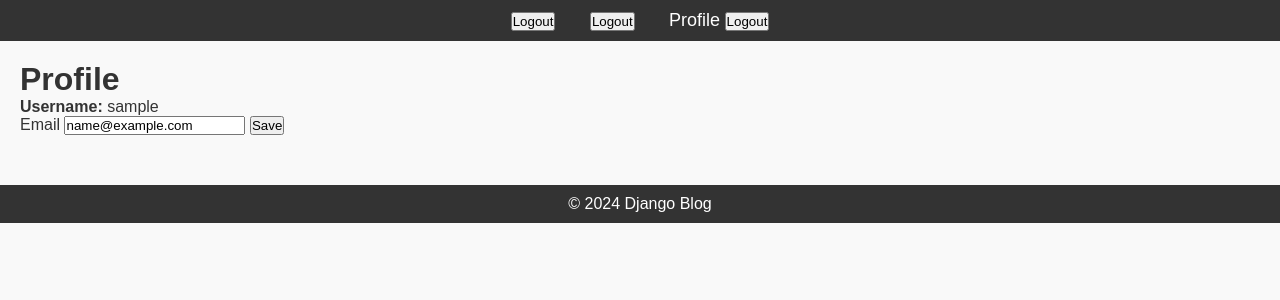
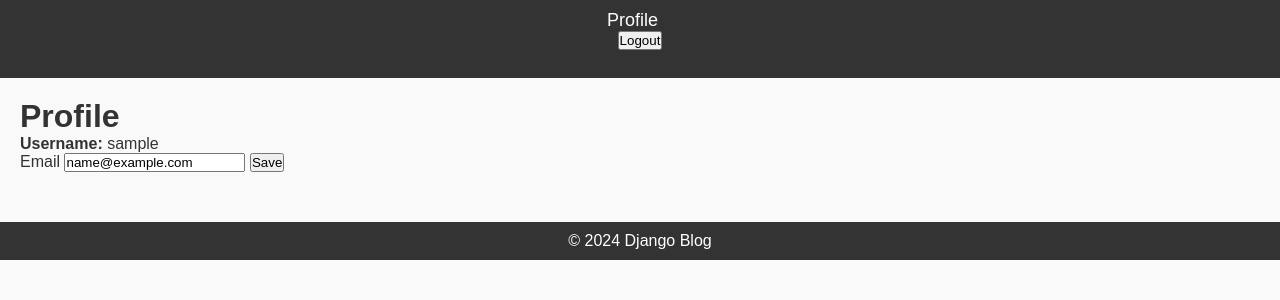
Before and after one commit to lameckirungu/Alx_DjangoLearnLab, a Django app: page /profile/ in a window 1280 px wide. Shown: the top 300 px of the page. Run offline with Django 4.2, Linux system fonts and the light colour scheme; the visitor is signed in with stand-in values (Sample User, id 1).

Commit message:
feat: improve navigation structure and styling in base template

```diff
--- a/django_blog/blog/templates/blog/base.html
+++ b/django_blog/blog/templates/blog/base.html
@@ -10,52 +10,29 @@
 </head>
 <body>
     <header>
-        <nav>
-            <ul>
+        <nav class="nav-bar">
+            <ul class="nav-links">
+                {% if user.is_authenticated %}
+                <li><a href="{% url 'profile' %}">Profile</a></li>
                 <li>
-                {% if user.is_authenticated %}
-                    <form method="post" action="{% url 'logout' %}" style="display:inline;">
-                    {% csrf_token %}
-                     <button type="submit">Logout</button>
+                    <form method="post" action="{% url 'logout' %}" class="inline-form">
+                        {% csrf_token %}
+                        <button type="submit" class="link-button">Logout</button>
                     </form>
+                </li>
                 {% else %}
-                    <a href="{% url 'login' %}">Login</a>
+                <li><a href="{% url 'login' %}">Login</a></li>
+                <li><a href="{% url 'register' %}">Register</a></li>
                 {% endif %}
-                </li>
-                <li>
-                {% if user.is_authenticated %}
-                    <form method="post" action="{% url 'logout' %}" style="display: inline;">
-                        {% csrf_token %}
-                        <button type="submit">Logout</button>
-                    </form>
-                {% else %}
-                    <a href="">Login</a>
-                    <a href="">Register</a>
-                {% endif %}
-                </li>
-                <li>
-                {% if user.is_authenticated %}
-                    <a href="{% url 'profile' %}">Profile</a>
-                    <form method="post" action="{% url 'logout' %}" style="display:inline;">
-                        {% csrf_token %}
-                        <button type="submit">Logout</button>
-                    </form>
-                    {% else %}
-                    <a href="{% url 'login' %}">Login</a>
-                    <a href="{% url 'register' %}">Register</a>
-                    {% endif %}
-
-                </li>
-
             </ul>
         </nav>
     </header>
 
-    <div class="content">
+    <main class="content">
         {% block content %}
         <!-- Page-specific content goes here -->
         {% endblock %}
-    </div>
+    </main>
 
     <footer>
         <p>&copy; 2024 Django Blog</p>
```
